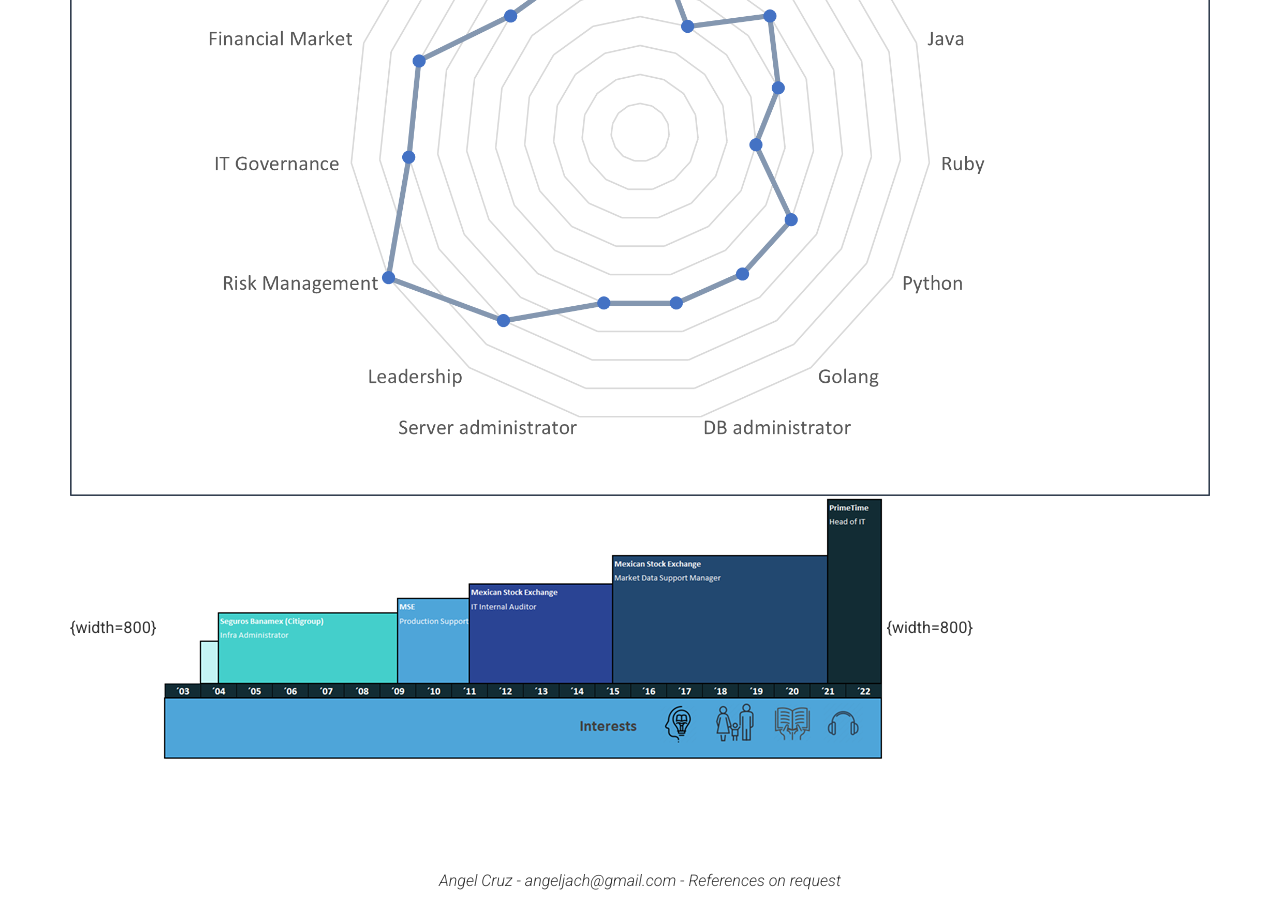
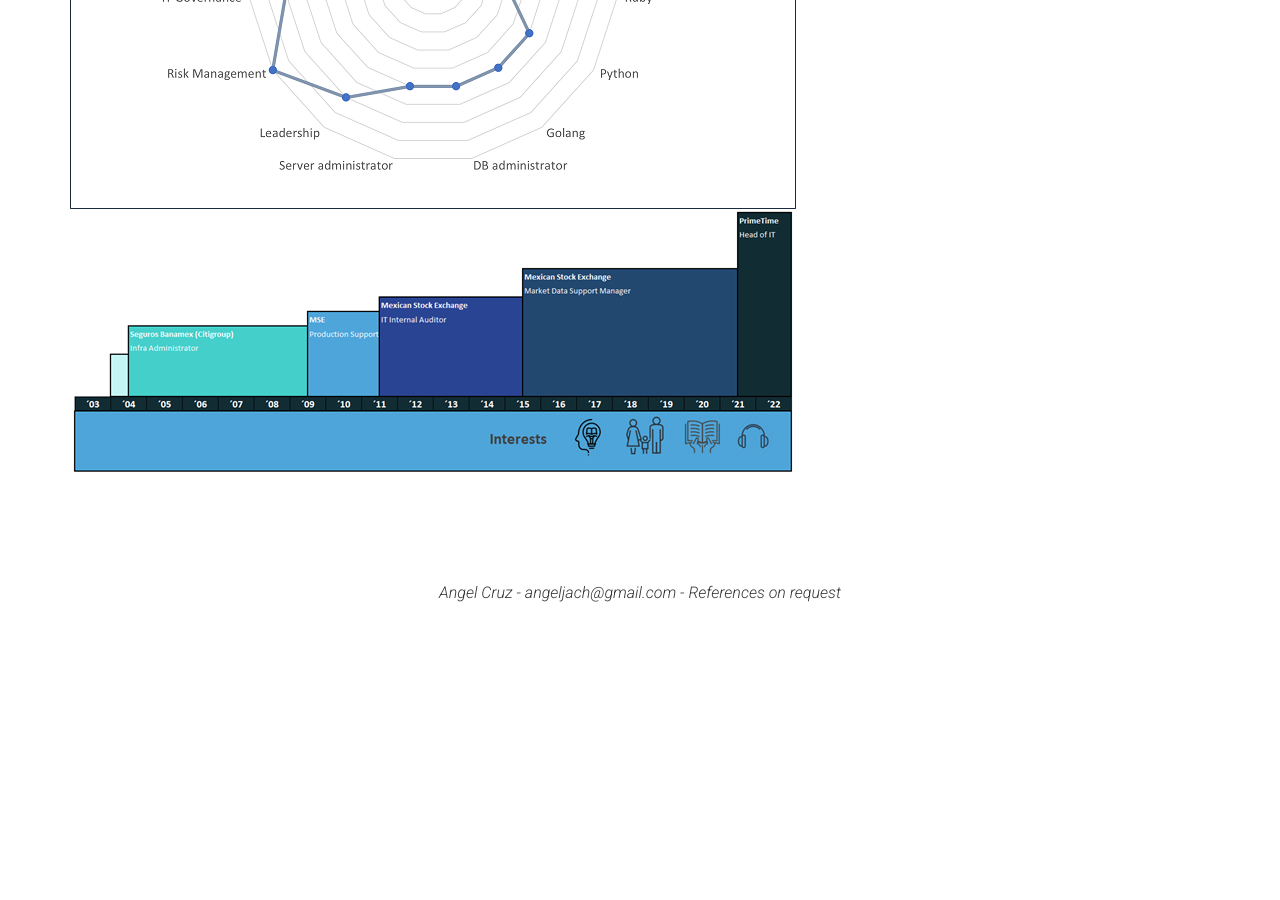
Before and after one commit to angeljach/angeljach.github.io, a Jekyll site: the page built from index.md, in a window 1280 px wide and 900 px high, scrolled down 3027 px. Built offline with Jekyll 4.4.1, drawn with Linux system fonts in a browser that asks for light colours; nearby versions of some CDN libraries; after the commit the page ends 3640 px from its top, so only the background shows below that.

Commit message:
fix: image width not supported

```diff
--- a/_config.yml
+++ b/_config.yml
@@ -220,8 +220,8 @@ content:
   - title: A Little More About Me
     layout: text
     content: | # this will include new lines to allow paragraphs
-      ![Skills](/images/skills.png "Skills"){width=800}
-      ![Career and Interests](/images/interests.png "Career And Interests"){width=800}
+      ![Skills](/images/skills.png "Skills")
+      ![Career and Interests](/images/interests.png "Career And Interests")
 
 # Footer
 footer_show_references: true
```
Also changed, not shown: images/skills.png.
